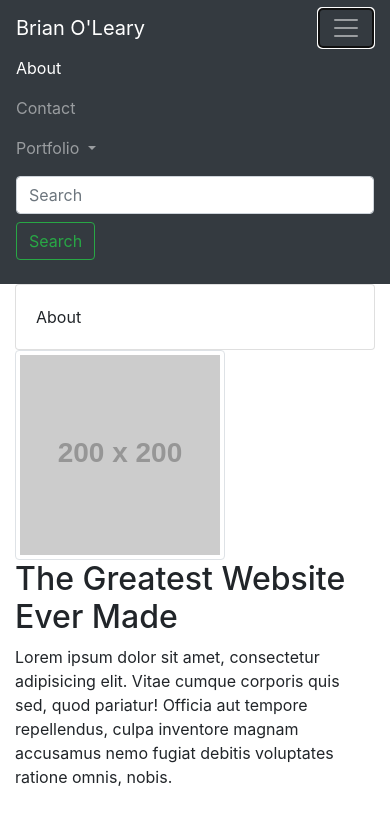
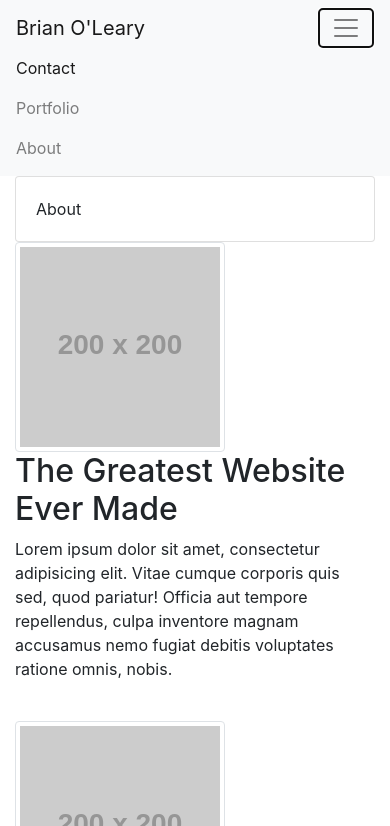
Before and after one commit to boleary1/Homework-2-CSS-Bootstrap, a plain HTML site: page index.html in a window 390 px wide. Both pictures are taken after a click on the button "Toggle navigation". Shown: the top 826 px of the page. Drawn offline with nearby package versions, Linux system fonts and the light colour scheme; placeholder pictures from the web are drawn by us.

Commit message:
nav menu try again

```diff
--- a/index.html
+++ b/index.html
@@ -22,40 +22,22 @@
 
 <body>
 
-  <!-- NavBar (copied and pasted from WC3) -->
-  <!-- Static navbar -->
-  <nav class="navbar navbar-expand-lg navbar-dark bg-dark">
+
+  <nav class="navbar navbar-expand-lg navbar-light bg-light">
     <a class="navbar-brand" href="#">Brian O'Leary</a>
-    <button class="navbar-toggler" data-toggle="collapse" data-target="#navbarSupportedContent" aria-controls="navbarSupportedContent" aria-expanded="false" aria-label="Toggle navigation">
+    <button class="navbar-toggler" type="button" data-toggle="collapse" data-target="#navbarNavAltMarkup" aria-controls="navbarNavAltMarkup" aria-expanded="false" aria-label="Toggle navigation">
       <span class="navbar-toggler-icon"></span>
     </button>
-
-    <div class="collapse navbar-collapse" id="navbarSupportedContent">
-      <ul class="navbar-nav mr-auto">
-        <li class="nav-item active">
-          <a class="nav-link" href="index.html">About <span class="sr-only">(current)</span></a>
-        </li>
-        <li class="nav-item">
-          <a class="nav-link" href="Contact.html">Contact</a>
-        </li>
-        <li class="nav-item dropdown">
-          <a class="nav-link dropdown-toggle" href="#" id="navbarDropdown" role="button" data-toggle="dropdown" aria-haspopup="true" aria-expanded="false">
-            Portfolio
-          </a>
-          <div class="dropdown-menu" aria-labelledby="navbarDropdown">
-            <a class="dropdown-item" href="Portfolio.html">Portfolio</a>
-            <a class="dropdown-item" href="#">Resume</a>
-            <div class="dropdown-divider"></div>
-            <a class="dropdown-item" href="https://www.linkedin.com/in/brianfolanoleary/">Linked in</a>
-          </div>
-        </li>
-      </ul>
-      <form class="form-inline my-2 my-lg-0">
-        <input class="form-control mr-sm-2" type="search" placeholder="Search" aria-label="Search">
-        <button class="btn btn-outline-success my-2 my-sm-0" type="submit">Search</button>
-      </form>
+    <div class="collapse navbar-collapse" id="navbarNavAltMarkup">
+      <div class="navbar-nav">
+        <a class="nav-item nav-link active" href="Contact.html">Contact </a>
+        <a class="nav-item nav-link" href="Portfolio.html">Portfolio</a>
+        <a class="nav-item nav-link" href="index.html">About<span class="sr-only">(current)</span></a>
+      </div>
     </div>
   </nav>
+
+
 
   <!-- Main Body goes in Container -->
   <div class="container">
```
Also changed, not shown: contact.html (+9 -26 lines), portfolio.html (+11 -29 lines).
